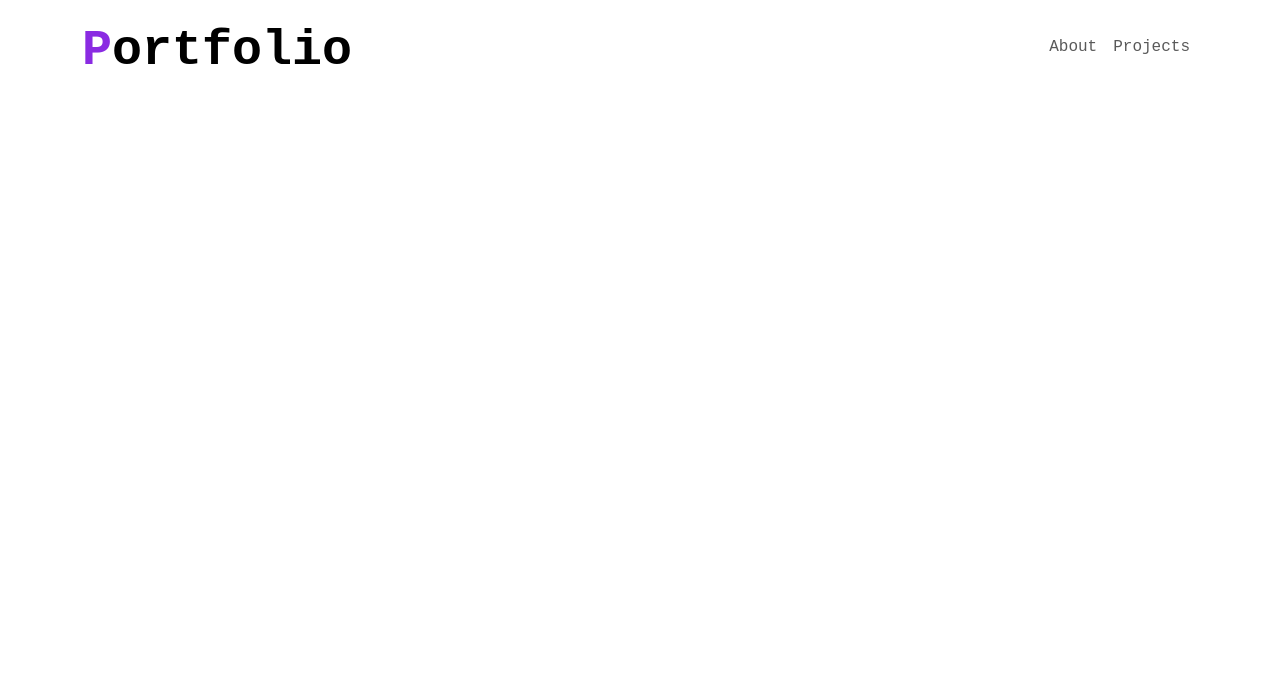
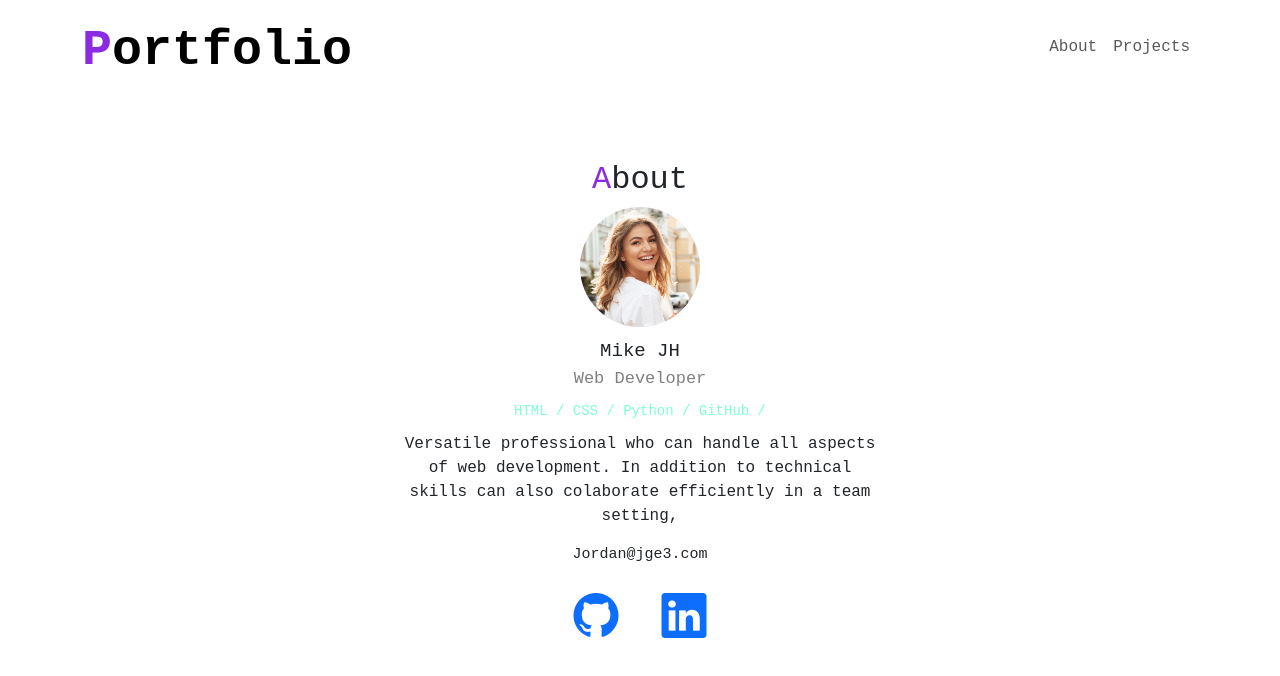
Before and after one commit to jynx330/Introduct, a plain HTML site: page main.html in a window 1280 px wide. Drawn offline with nearby package versions, Linux system fonts and the light colour scheme.

Commit message:
Added About section with bootstrap icons

```diff
--- a/main.html
+++ b/main.html
@@ -4,7 +4,7 @@
 <head>
     <meta charset="utf-8">
     <meta name="viewport" content="width=device-width, initial-scale">
-
+    <link rel="stylesheet" href="https://cdn.jsdelivr.net/npm/bootstrap-icons@1.11.1/font/bootstrap-icons.css">
     <link rel="icon" type="image/png" href="img/techis-logo.png">
     <link href="https://cdn.jsdelivr.net/npm/bootstrap@5.3.2/dist/css/bootstrap.min.css" rel="stylesheet" integrity="sha384-T3c6CoIi6uLrA9TneNEoa7RxnatzjcDSCmG1MXxSR1GAsXEV/Dwwykc2MPK8M2HN" crossorigin="anonymous">
     <link rel="stylesheet" href="style.css">
@@ -34,6 +34,21 @@
           </div>
         </div>
       </nav>
+      <div id="about">
+        <h2><span class="font-primary">A</span>bout</h2>
+        <img src="img/sample-woman.jpg" alt="Me">
+        <div class="name">Mike JH</div>
+        <div class="vocation">Web Developer</div>
+        <div class="skills">HTML / CSS / Python / GitHub /</div>
+        <p>
+          Versatile professional who can handle all aspects of web development. In addition to technical skills can also colaborate efficiently in a team setting,
+        </p>
+        <div class="email">Jordan@jge3.com</div>
+        <div class="icons">
+          <a href="#"><i class="bi bi-github"></i></a>
+          <a href="#"><i class="bi bi-linkedin ms-3"></i></a>
+        </div>
+      </div>
 
     <script src="https://cdn.jsdelivr.net/npm/bootstrap@5.3.2/dist/js/bootstrap.bundle.min.js" integrity="sha384-C6RzsynM9kWDrMNeT87bh95OGNyZPhcTNXj1NW7RuBCsyN/o0jlpcV8Qyq46cDfL" crossorigin="anonymous"></script>
 </body>
--- a/style.css
+++ b/style.css
@@ -11,3 +11,41 @@ body{
     font-size: 50px;
     font-weight: bolder;
 }
+
+#about{
+    margin: 60px auto;
+    max-width: 475px;
+    text-align: center;
+}
+
+#about img{
+    border-radius: 50%;
+    width: 120px;
+    margin-bottom: 10px;
+}
+
+#about .name{
+    font-size: 19px;
+}
+
+#about .vocation{
+    font-size: 17px;
+    color: gray;
+    margin-bottom: 10px;
+}
+
+#about .skills{
+    font-size: 14px;
+    color: aquamarine;
+    margin-bottom: 10px;
+}
+
+#about .email{
+    margin-top: 14px;
+    font-size: 15px;
+}
+
+#about .icons{
+    margin-top: 20px;
+    font-size: 45px;
+}
```
